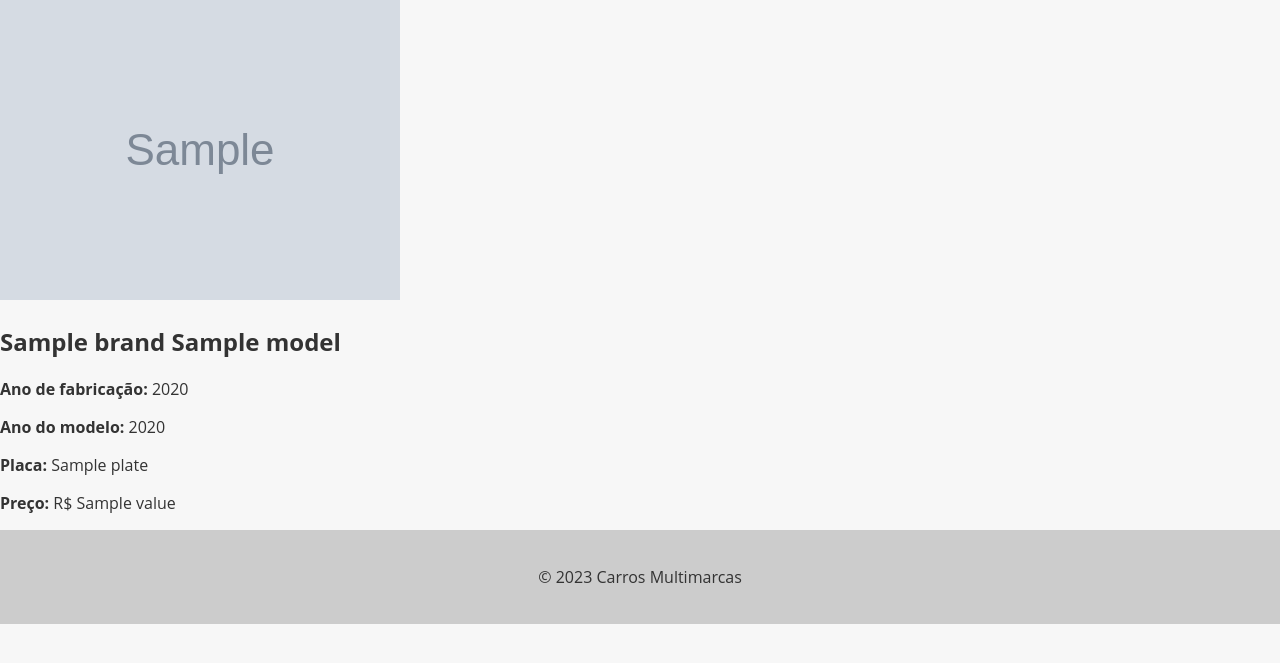
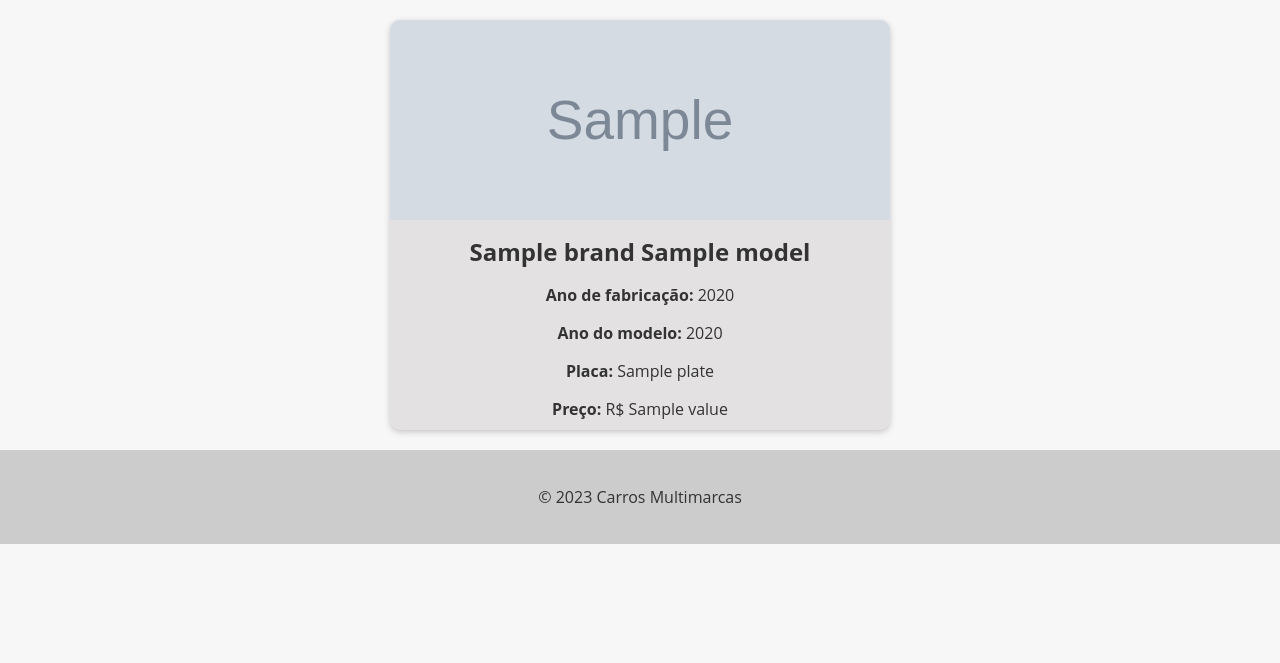
Before and after one commit to HebertFSoares/CarShop, a Django app: template cars/templates/car_detail.html in a window 1280 px wide. Shown: the part 50-713 px from the top of the page. Run offline with Django 4.2, Linux system fonts and the light colour scheme; the template is opened without the code that fills it: most values are stand-ins (such as "Sample title", 1, 10 or a date in 2020); grey boxes marked "Sample" are stand-in pictures.

Commit message:
Estilização do car_detail

```diff
--- a/cars/templates/car_detail.html
+++ b/cars/templates/car_detail.html
@@ -1,7 +1,84 @@
 {% extends "base.html" %}
 
 {% block content %}
+  <style>
+    .car-card {
+      background-color: #e3e1e1;
+      box-shadow: 0 2px 6px rgba(0, 0, 0, 0.2);
+      border-radius: 10px;
+      overflow: hidden;
+      text-align: center;
+      transition: all 0.3s ease;
+      max-width: 500px;
+      margin: 20px auto 0;
+      margin-bottom: 20px;
+    }
 
+    .car-card:hover {
+      cursor: pointer;
+      box-shadow: 0 4px 10px rgba(0, 0, 0, 0.4);
+      transform: translateY(-2px);
+    }
+
+    .car-card img {
+      width: 100%;
+      height: 200px;
+      object-fit: cover;
+    }
+
+    .car-card h2 {
+      font-size: 1.5rem;
+      margin: 10px;
+    }
+
+    .car-card p {
+      font-size: 1rem;
+      margin-bottom: 10px;
+    }
+
+    .buttons-container {
+      display: flex;
+      justify-content: center;
+      margin-top: 20px;
+      margin-bottom: 20px;
+    }
+
+    .btn {
+      display: inline-block;
+      background-color: #0096c7;
+      color: #fff;
+      border: none;
+      padding: 10px 20px;
+      font-size: 16px;
+      border-radius: 4px;
+      cursor: pointer;
+      transition: background-color 0.3s ease-in-out;
+      margin: 0 10px;
+    }
+
+    .btn:hover {
+      background-color: #108eb8;
+    }
+
+    .btn-danger {
+      background-color: #d9534f;
+      text-decoration: none !important;
+    }
+
+    .btn-danger:hover {
+      background-color: #d2221c;
+    }
+
+    .error-message {
+      color: #d9534f;
+      font-size: 14px;
+      margin-top: 5px;
+    }
+
+    a {
+      text-decoration: none !important;
+    }
+  </style>
   <div class="car-card">
       <img src="{{ object.photo.url }}" alt="{{ object.model }} - {{ object.brand }}">
       <h2>{{ object.brand }} {{ object.model }}</h2>
```
